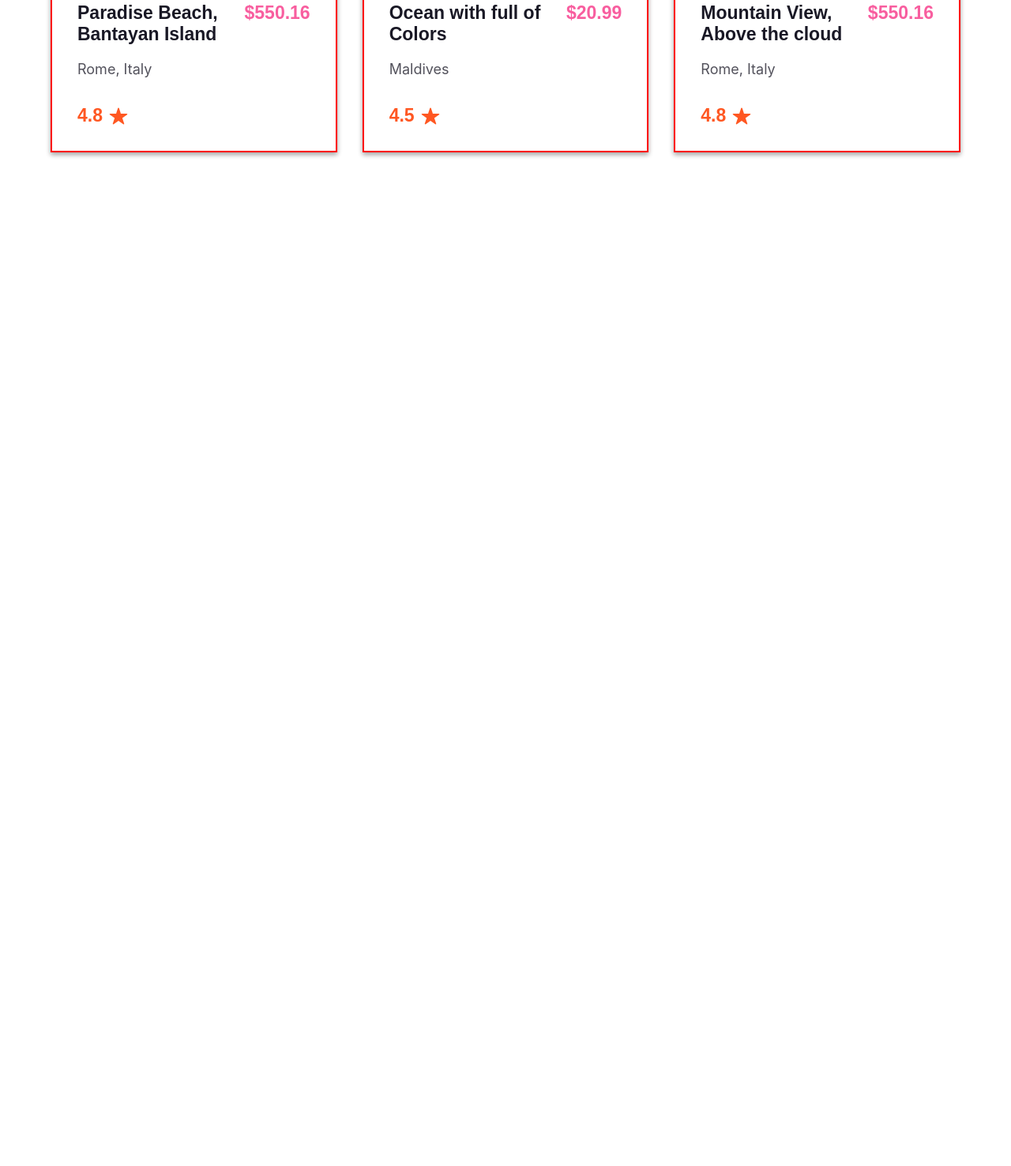
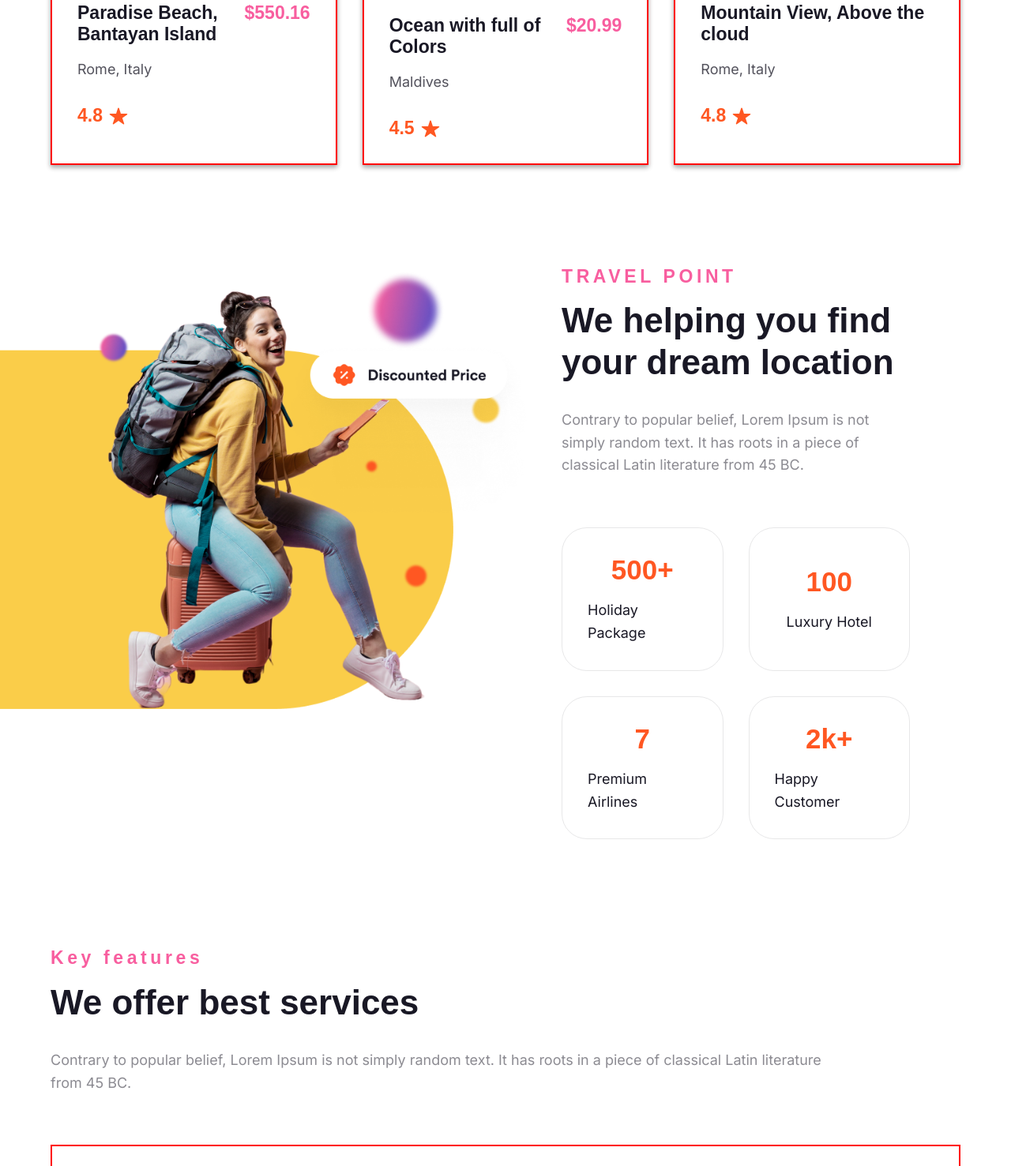
Before and after one commit to Miranda-K12/CS-12, a plain HTML site: page index.html in a window 1280 px wide. Shown: the part 1323-2800 px from the top of the page at 79% size. Before the commit the page ends 1580 px from the top, so only its background shows below. Drawn offline with nearby package versions, Linux system fonts and the light colour scheme.

Commit message:
add sections

```diff
--- a/css/responsive.css
+++ b/css/responsive.css
@@ -1,9 +1,4 @@
 @media (max-width:1024px){
-    .container{
-   max-width: 896px;
-   width:90%;
-   margin: 0 auto;
-}
     .nav-menu{
     display: none;
 }
@@ -48,7 +43,15 @@ margin: 0 auto;
 row-gap: 32px;
 }
 */
-
+.text-box{
+    flex-direction: column;
+    align-items: center;
+    text-align: center;
+    gap:64px;
+}
+.destination-header{
+font-size: 40px;
+}
 .card-img{
     height:314px;
 }
@@ -72,6 +75,9 @@ header{
 }
 .right-block{
     height:180px;
+}
+.destination-header{
+font-size: 32px;
 }
 }
 @media (max-width:430px){
@@ -118,15 +124,8 @@ align-items: center;
 width:64px;
 height:64px;
 }
-.text-box{
-    flex-direction: column;
-   text-align: center;
-}
 .destinations-subheader{
     font-size:16px;
-}
-.destinations-header{
-    font-size: 32px;
 }
 .arrow-btns{
     justify-content: space-between;
--- a/css/style.css
+++ b/css/style.css
@@ -1,13 +1,12 @@
+@import url('https://fonts.googleapis.com/css2?family=Inter:wght@100..900&display=swap');
 body{
     font-family:  sans-serif;
 }
-.container{
-   max-width: 1184px;
-   width:90%;
-   margin: 0 auto;
-}
 /*header*/
 header{
+    max-width: 1184px;
+    width:90%;
+    margin: 0 auto;
     display: flex;
     justify-content: space-between;
     height: 113px;
@@ -66,6 +65,9 @@ font-weight: 700;
 .hero-section{
     display: flex;
     padding: 64px 0;
+    max-width: 1184px;
+    width:90%;
+    margin: 0 auto;
 }
 .left-block{
     max-width:412px;
@@ -183,7 +185,9 @@ align-items: center;
     display: flex;
     flex-direction: column;
     gap:64px;
-    width: 100%;
+    max-width: 1184px;
+    width:90%;
+    margin: 0 auto;
 }
 .text-box{
 display: flex;
@@ -302,3 +306,148 @@ width:24px;
 height:24px;
 color:#FF5722;
 }
+
+/*travel-point*/
+.travel-point{
+    display: flex;
+    padding-top:64px;
+    padding-left: 0;
+    max-width: 1312px;
+    width:90%;
+    margin-bottom: 73px;
+}
+.left-box{
+    max-width:871px;
+    width:100%;
+}
+.left-img{
+    width:100%;
+}
+.right-box{
+    max-width:441px;
+    width:90%;
+    display: flex;
+    flex-direction: column;
+    justify-content: space-between;
+}
+.travel-text{
+    display: flex;
+    flex-direction: column;
+    margin-bottom: 64px;
+}
+.travel-subheader{
+font-size: 23px;
+font-weight: 700;
+line-height: 27.6px;
+letter-spacing: 0.2em;
+text-transform: uppercase;
+color:#F85E9F;
+margin-bottom:16px;
+}
+.travel-header{
+font-size: 44px;
+font-weight: 700;
+line-height: 52.8px;
+text-align: left;
+color:#191825;
+margin-bottom:32px;
+}
+.travel-paraghrap{
+font-family: 'Inter';
+font-size: 18px;
+font-weight: 400;
+line-height: 28.8px;
+text-align: left;
+color:#19182580;
+}
+.suggestion{
+    display: grid;
+    grid-template-columns: 1fr 1fr;
+    gap:32px;
+}
+.box{
+    border: 1px solid #1918251A;
+    border-radius: 32px;
+    padding:32px;
+    display: flex;
+    flex-direction: column;
+    row-gap: 16px;
+    align-items: center;
+    justify-content: center;
+}
+.points{
+font-size: 35px;
+font-weight: 700;
+line-height: 42px;
+color:#FF5722;
+}
+.box-text{
+font-family: 'Inter';
+font-size: 18px;
+font-weight: 400;
+line-height: 28.8px;
+text-align: left;
+color:#191825;
+}
+/*offers*/
+.offers{
+ display: flex;
+ flex-direction: column;
+ padding: 64px 0;
+ max-width: 1184px;
+ width:90%;
+ margin: 0 auto;
+ row-gap:64px;
+}
+.offer-text{
+display: flex;
+flex-direction: column;
+}
+.offer-subheader{
+font-size: 23px;
+font-weight: 700;
+line-height: 27.6px;
+letter-spacing: 0.2em;
+color:#F85E9F;
+margin-bottom:16px;
+}
+.offer-header{
+font-size: 44px;
+font-weight: 700;
+line-height: 52.8px;
+color:#191825;
+margin-bottom:32px;
+}
+.offer-paraghrap{
+font-family: 'Inter';
+font-size: 18px;
+font-weight: 400;
+line-height: 28.8px;
+color:#19182580;
+}
+.date{
+    display: block;
+}
+.service-box{
+    display: flex;
+    align-items: center;
+    gap:32px;
+    border:2px solid red;
+    padding:32px;
+}
+.text-header{
+font-size: 23px;
+font-weight: 700;
+line-height: 27.6px;
+margin-bottom: 8px;
+}
+.text-paragh{
+font-family: 'Inter';
+font-size: 18px;
+font-weight: 400;
+line-height: 28.8px;
+color:#19182580;
+}
+footer{
+    margin-top: 99px;
+}
--- a/index.html
+++ b/index.html
@@ -11,7 +11,6 @@
       <title>Travlog</title>
 </head>
 <body>
-    <div class="container">
     <header>
          <div class="brand-logo">
         <img src="images/logo.svg" alt="brand logo" class="logo">
@@ -111,7 +110,6 @@ as many choices as possible </p>
                             <div class="card-title">
                                <div class="card-desc">
                                  <p class="card-header">Mountain View, Above the cloud</p>
-                <p class="price">$550.16</p>
                                 </div>
                                 <div class="place">
                                   <p class="place-name">Rome, Italy</p>
@@ -124,28 +122,77 @@ as many choices as possible </p>
                               </div>
                             </div>
         </section>
-         <!--
-          <section class="travel-companies">
-        <div class="logos">
-            <div class="logo-1">
-<img src="images/tripadvisor.svg" class="company" alt="tripadvisor logo">
+       <section class="travel-point">
+        <div class="left-box">
+          <img src="images/traveler.png" alt="traveler image" class="left-img">
           </div>
-  <div class="logo-2">
-<img src="images/expedia.svg" class="company" alt="tripadvisor logo">
+          <div class="right-box">
+            <div class="travel-text">
+              <h4 class="travel-subheader">Travel Point</h4>
+              <h3 class="travel-header">We helping you find your dream location</h3>
+              <p class="travel-paraghrap">Contrary to popular belief, Lorem Ipsum is not simply random text.
+                It has roots in a piece of classical Latin literature from 45 BC.</p>
             </div>
-  <div class="logo-3">
-<img src="images/booking.svg" class="company" alt="booking logo">
+            <div class="suggestion">
+              <div class="box">
+                <p class="points">500+</p>
+                <p class="box-text">Holiday Package</p>
               </div>
-  <div class="logo-4">
-<img src="images/airbnb.svg" class="company" alt="airbnb logo">
+               <div class="box">
+                <p class="points">100</p>
+                <p class="box-text">Luxury Hotel</p>
               </div>
-  <div class="logo-5">
-<img src="images/orbitz.svg" class="company" alt="orbitz logo">
+               <div class="box">
+              <p class="points">7</p>
+                <p class="box-text">Premium Airlines</p>
+              </div>
+               <div class="box">
+                <p class="points">2k+</p>
+                <p class="box-text">Happy Customer</p>
+              </div>
             </div>
           </div>
        </section>
-      -->
+       <section class="offers">
+        <div class="offer-text">
+          <h4 class="offer-subheader">Key features</h4>
+          <h3 class="offer-header">We offer best services</h3>
+          <p class="offer-paraghrap">Contrary to popular belief, Lorem Ipsum is not simply random text.
+            It has roots in a piece of classical Latin literature <span class="date">from 45 BC.</span></p>
+        </div>
+        <div class="service">
+          <div class="service-box">
+            <div class="service-img">
+              <img src="images/place.svg" alt="location" class="service-icon">
+            </div>
+            <div class="service-text">
+              <p class="text-header">We offer best services</p>
+              <p class="text-paragh">Lorem Ipsum is not simply random text</p>
+            </div>
+          </div>
+          <div class="service-box">
+            <div class="service-img">
+              <img src="images/calendar.svg" alt="calendar" class="service-icon">
+            </div>
+            <div class="service-text">
+              <p class="text-header">Schedule your trip</p>
+              <p class="text-paragh">It has roots in a piece of classical</p>
+            </div>
+          </div>
+          <div class="service-box">
+            <div class="service-img">
+              <img src="images/discount.svg" alt="location" class="service-icon">
+            </div>
+            <div class="service-text">
+              <p class="text-header">Get discounted coupons</p>
+              <p class="text-paragh">Lorem Ipsum is not simply random text</p>
+            </div>
+          </div>
+        </div>
+       </section>
     </main>
-</div>
+    <footer>
+
+    </footer>
 </body>
 </html>
```
Also changed, not shown: images/calendar.svg (added), images/discount.svg (added), images/place.svg (added). Lines whose indentation alone changed are shown as unchanged.
